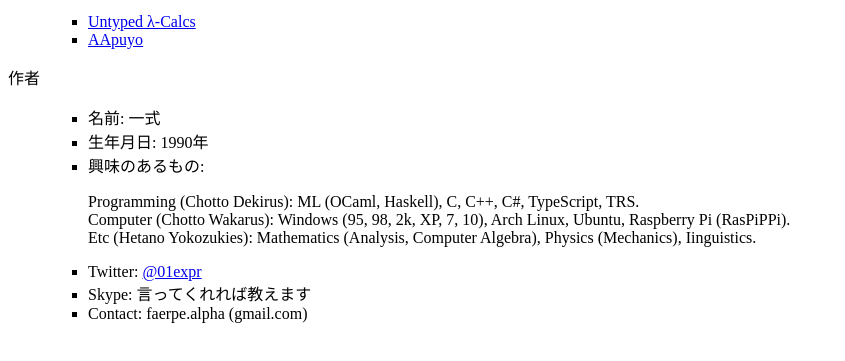
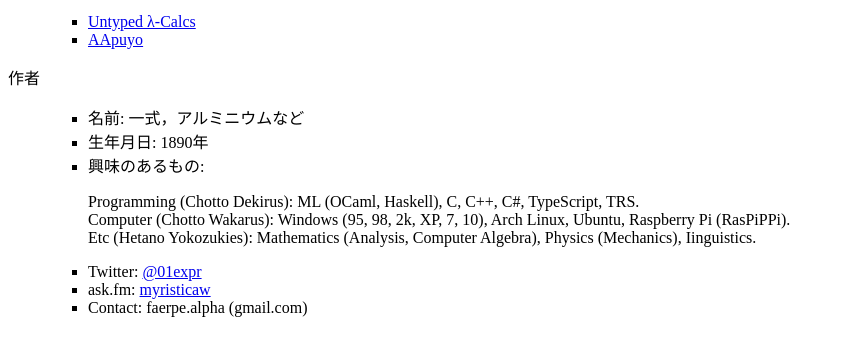
Before and after one commit to pointwiseproduct/pointwiseproduct.github.io, a plain HTML site: page index.html in a window 1280 px wide. Shown: the part 107-468 px from the top of the page, without its empty margins (0-845 px from the left). Drawn offline with Linux system fonts and the light colour scheme.

Commit message:
index.html

```diff
--- a/index.html
+++ b/index.html
@@ -21,13 +21,13 @@
         <dt>作者</dt>
         <dd>
             <ul style="list-style-type: square">
-                <li>名前: 一式</li>
-                <li>生年月日: 1990年</li>
+                <li>名前: 一式，アルミニウムなど</li>
+                <li>生年月日: 1890年</li>
                 <li>興味のあるもの:
                     <p>Programming (Chotto Dekirus): ML (OCaml, Haskell), C, C++, C#, TypeScript, TRS.<br/>Computer (Chotto Wakarus): Windows (95, 98, 2k, XP, 7, 10), Arch Linux, Ubuntu, Raspberry Pi (RasPiPPi).<br/>Etc (Hetano Yokozukies): Mathematics (Analysis, Computer Algebra), Physics (Mechanics), Iinguistics.</p>
                 </li>
                 <li>Twitter: <a href="https://twitter.com/01expr">@01expr</a></li>
-                <li>Skype: 言ってくれれば教えます</li>
+                <li>ask.fm: <a href="http://ask.fm/myristicaw">myristicaw</a></li>
                 <li>Contact: faerpe.alpha (gmail.com)</li>
             </ul>
         </dd>
```
